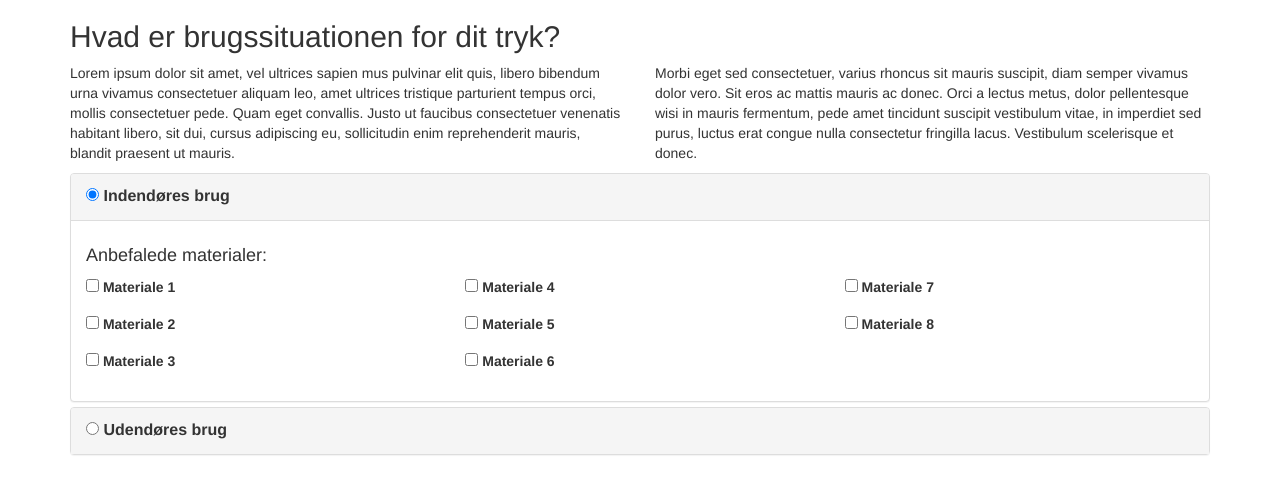
After one commit to nicklasjust/nordgrafisk, a PHP site: page /brug-fane.php in a window 1280 px wide. The commit adds this page. Shown: the top 494 px of the page. Run offline with PHP 8.4, Linux system fonts and the light colour scheme; some libraries are stand-ins or nearby versions.

Commit message:
Upload og burgs fane

```diff
--- /dev/null
+++ b/brug-fane.php
@@ -0,0 +1,304 @@
+<?php require 'header.php'; ?>
+
+<body>
+
+	<div class="container bs-docs-container">
+
+		<h2>Hvad er brugssituationen for dit tryk?</h2>
+
+		<div class="row">
+
+			<div class="col-md-6">
+
+				<p>
+					Lorem ipsum dolor sit amet, vel ultrices sapien mus pulvinar elit quis, libero bibendum urna vivamus consectetuer aliquam leo, amet ultrices tristique parturient tempus orci, mollis consectetuer pede. Quam eget convallis. Justo ut faucibus consectetuer venenatis habitant libero, sit dui, cursus adipiscing eu, sollicitudin enim reprehenderit mauris, blandit praesent ut mauris.
+				</p>
+
+			</div>
+
+			<div class="col-md-6">
+
+				<p>
+					Morbi eget sed consectetuer, varius rhoncus sit mauris suscipit, diam semper vivamus dolor vero. Sit eros ac mattis mauris ac donec. Orci a lectus metus, dolor pellentesque wisi in mauris fermentum, pede amet tincidunt suscipit vestibulum vitae, in imperdiet sed purus, luctus erat congue nulla consectetur fringilla lacus. Vestibulum scelerisque et donec.
+				</p>
+
+			</div>
+
+		</div>
+
+		<div class="panel-group" id="accordion" role="tablist" aria-multiselectable="true">
+
+			<div class="panel panel-default">
+
+				<div class="panel-heading" role="tab" id="headingOne">
+
+					<h4 class="panel-title">
+
+						<input value="in-door" checked type="radio" id="use-radio-in-door" name="use">
+						<label data-toggle="collapse" style="cursor: pointer" for="use-radio-in-door" data-parent="#accordion" href="#collapseOne" aria-expanded="true" aria-controls="collapseOne">
+
+							Indendøres brug
+
+						</label>
+
+					</h4>
+
+				</div>
+
+				<div id="collapseOne" class="panel-collapse collapse in" role="tabpanel" aria-labelledby="headingOne">
+
+					<div class="panel-body">
+
+						<h4>Anbefalede materialer:</h4>
+
+						<div class="row">
+
+							<div class="col-md-4">
+
+								<p>
+
+									<label>
+
+										<input type="checkbox">
+										Materiale 1
+
+									</label>
+
+								</p>
+
+								<p>
+
+									<label>
+
+										<input type="checkbox">
+										Materiale 2
+
+									</label>
+
+								</p>
+
+								<p>
+
+									<label>
+
+										<input type="checkbox">
+										Materiale 3
+
+									</label>
+
+								</p>
+
+							</div>
+
+							<div class="col-md-4">
+
+								<p>
+
+									<label>
+
+										<input type="checkbox">
+										Materiale 4
+
+									</label>
+
+								</p>
+
+								<p>
+
+									<label>
+
+										<input type="checkbox">
+										Materiale 5
+
+									</label>
+
+								</p>
+
+								<p>
+
+									<label>
+
+										<input type="checkbox">
+										Materiale 6
+
+									</label>
+
+								</p>
+
+							</div>
+
+							<div class="col-md-4">
+
+								<p>
+
+									<label>
+
+										<input type="checkbox">
+										Materiale 7
+
+									</label>
+
+								</p>
+
+								<p>
+
+									<label>
+
+										<input type="checkbox">
+										Materiale 8
+
+									</label>
+
+								</p>
+
+							</div>
+
+						</div>
+
+					</div>
+
+				</div>
+
+			</div>
+
+			<div class="panel panel-default">
+
+				<div class="panel-heading" role="tab" id="headingTwo">
+
+					<h4 class="panel-title">
+
+						<input value="out-door" type="radio" id="use-radio-out-door" name="use">
+						<label class="collapsed" data-toggle="collapse" for="use-radio-out-door" data-parent="#accordion" href="#collapseTwo" aria-expanded="false" aria-controls="collapseTwo">
+
+							Udendøres brug
+
+						</label>
+
+					</h4>
+
+				</div>
+
+				<div id="collapseTwo" class="panel-collapse collapse" role="tabpanel" aria-labelledby="headingTwo">
+
+					<div class="panel-body">
+
+						<h4>Anbefalede materialer</h4>
+
+						<div class="row">
+
+							<div class="col-md-4">
+
+								<p>
+
+									<label>
+
+										<input type="checkbox">
+										Materiale 1
+
+									</label>
+
+								</p>
+
+								<p>
+
+									<label>
+
+										<input type="checkbox">
+										Materiale 2
+
+									</label>
+
+								</p>
+
+								<p>
+
+									<label>
+
+										<input type="checkbox">
+										Materiale 3
+
+									</label>
+
+								</p>
+
+							</div>
+
+							<div class="col-md-4">
+
+								<p>
+
+									<label>
+
+										<input type="checkbox">
+										Materiale 4
+
+									</label>
+
+								</p>
+
+								<p>
+
+									<label>
+
+										<input type="checkbox">
+										Materiale 5
+
+									</label>
+
+								</p>
+
+								<p>
+
+									<label>
+
+										<input type="checkbox">
+										Materiale 6
+
+									</label>
+
+								</p>
+
+							</div>
+
+							<div class="col-md-4">
+
+								<p>
+
+									<label>
+
+										<input type="checkbox">
+										Materiale 7
+
+									</label>
+
+								</p>
+
+								<p>
+
+									<label>
+
+										<input type="checkbox">
+										Materiale 8
+
+									</label>
+
+								</p>
+
+							</div>
+
+						</div>
+
+					</div>
+
+				</div>
+
+			</div>
+
+		</div>
+
+	</div>
+
+</body>
+
+
+</html>
--- a/header.php
+++ b/header.php
@@ -12,6 +12,7 @@
 		<link href="css/upload-fane-style.css" rel="stylesheet">
 
 		<script src="https://ajax.googleapis.com/ajax/libs/jquery/2.1.4/jquery.min.js"></script>
+		<script type="text/javascript" src="js/bootstrap.js"></script>
 		<script type="text/javascript" src="js/script.js"></script>
 
  		<script src="js/upload-script.js" type="text/javascript"></script>
```
Also changed, not shown: img/bagside.jpg (added).
